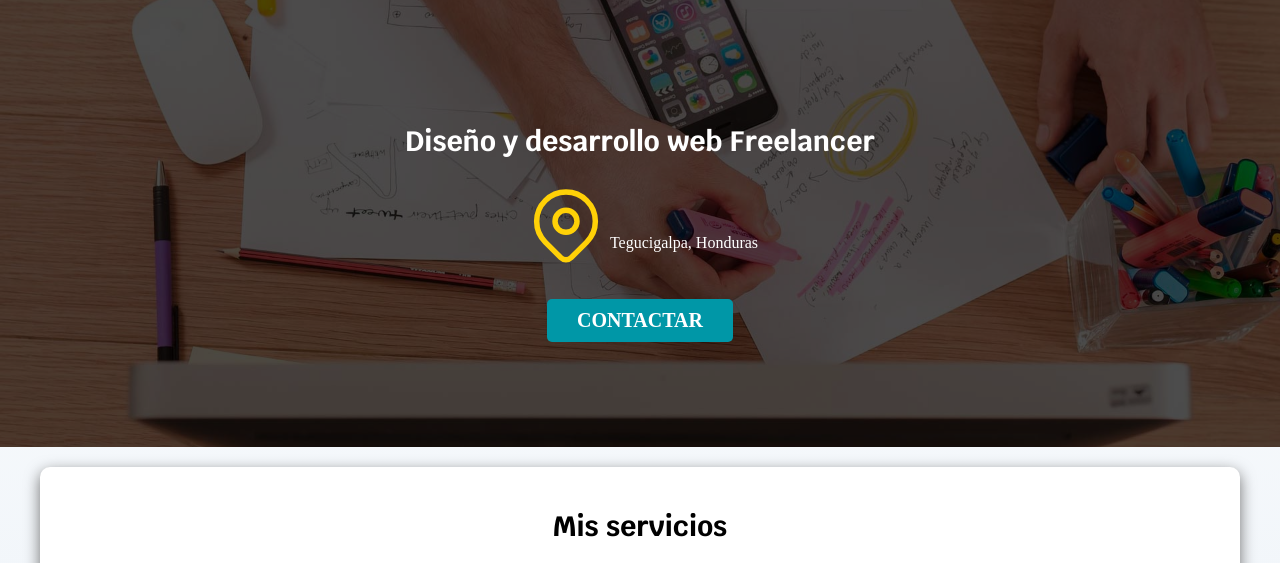
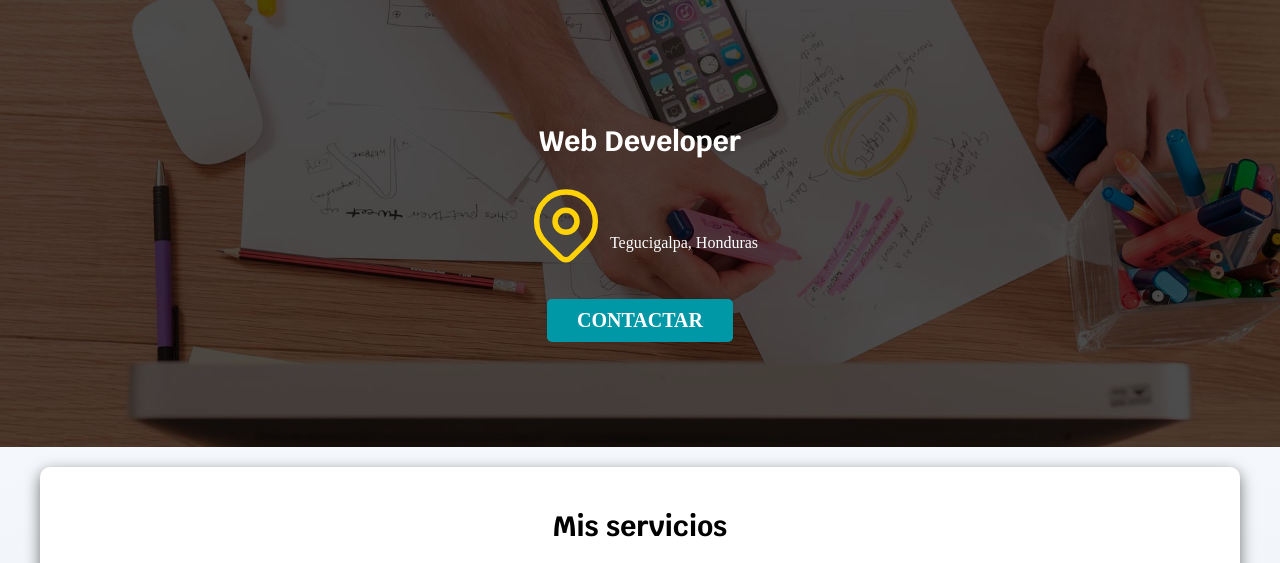
Before and after one commit to Delvin24/webpage, a plain HTML site: page index.html in a window 1280 px wide. Shown: the part 136-699 px from the top of the page. Drawn offline with Linux system fonts and the light colour scheme.

Commit message:
Agregando titulo de webdeveloper

```diff
--- a/index.html
+++ b/index.html
@@ -28,7 +28,7 @@
 
     <section class="hero">
             <div class="contenido-hero">
-            <h2>Diseño y desarrollo web Freelancer</h2>
+            <h2>Web Developer</h2>
             <div class="ubicacion">
                     <svg xmlns="http://www.w3.org/2000/svg" class="icon icon-tabler icon-tabler-map-pin" width="88" height="88" viewBox="0 0 24 24" stroke-width="1.5" stroke="#ffd107" fill="none" stroke-linecap="round" stroke-linejoin="round">
                         <path stroke="none" d="M0 0h24v24H0z" fill="none"/>
```
